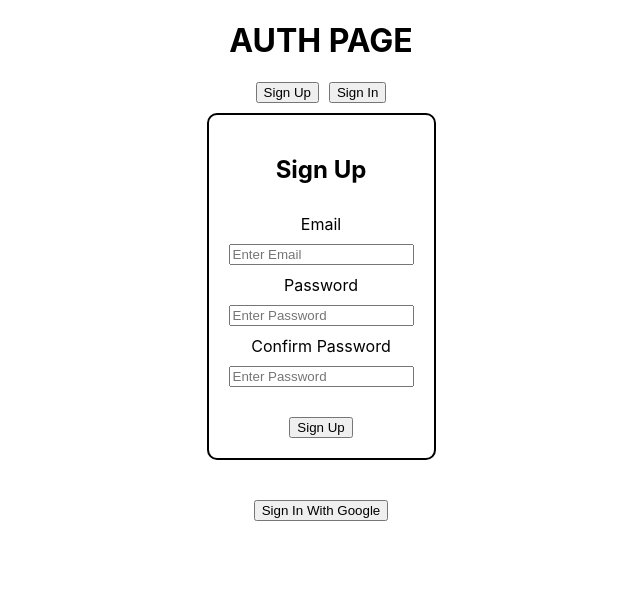
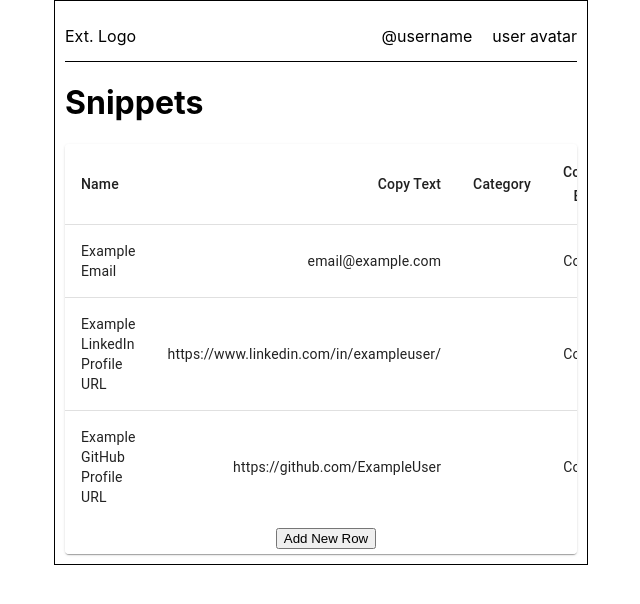
Before and after one commit to CharlesCarr/quick-copy-chrome-ext, a React (Create React App) app: page / in a window 1280 px wide. Before the commit this address led to /auth. Shown: the top 604 px of the page, without its empty margins (319-959 px from the left). Built offline with nearby package versions, Linux system fonts and the light colour scheme; no server answers.

Commit message:
feat: add default snippets page for users not logged in

```diff
--- a/src/App.js
+++ b/src/App.js
@@ -7,6 +7,7 @@ import { useEffect, useState } from "react";
 import Profile from "./pages/profile";
 import ProtectedRoute from "./pages/helpers/protected-route";
 import Snippets from "./pages/snippets";
+import DefaultSnippets from "./pages/default-snippets";
 
 function App() {
   const [session, setSession] = useState(null);
@@ -25,14 +26,25 @@ function App() {
   console.log("Session", session);
 
   return (
+    // <Router>
+    //   <Routes>
+    //     <Route path="/auth" element={<Auth />} />
+    //     <Route element={<ProtectedRoute session={session} />}>
+    //       <Route path="/" element={<Home session={session} />} />
+    //       <Route path="/profile" element={<Profile session={session} />} />
+    //       <Route path="/snippets" element={<Snippets session={session} />} />
+    //     </Route>
+    //   </Routes>
+    // </Router>
+
+    // TO DO: RECONSTRUCT ROUTES FOR NEW SNIPPETS PAGE
+
     <Router>
       <Routes>
-        <Route path="/auth" element={<Auth />} />
-        <Route element={<ProtectedRoute session={session} />}>
-          <Route path="/" element={<Home session={session} />} />
-          <Route path="/profile" element={<Profile session={session} />} />
-          <Route path="/snippets" element={<Snippets session={session} />} />
-        </Route>
+        <Route path="/" element={<DefaultSnippets />} />
+        {/* <Route path="/auth" element={<Auth />} />
+        <Route path="/profile" element={<Profile session={session} />} />
+        <Route path="/snippets" element={<Snippets session={session} />} /> */}
       </Routes>
     </Router>
   );
--- /dev/null
+++ b/src/components/header.js
@@ -0,0 +1,12 @@
+export default function Header() {
+  return (
+    <div style={{ width: "100%", height: "50px", display: "flex", alignItems: "center", borderBottom: "1px solid black"}}>
+      <p style={{ flexGrow: "1"}}>Ext. Logo</p>
+
+      <div style={{ display: "flex", gap: "20px"}}>
+        <p>@username</p>
+        <p>user avatar</p>
+      </div>
+    </div>
+  );
+}
--- /dev/null
+++ b/src/components/table-header.js
@@ -0,0 +1,16 @@
+import { TableCell, TableHead, TableRow } from "@mui/material";
+import React from "react";
+
+export default function TableHeader() {
+  return (
+    <TableHead>
+      <TableRow>
+        <TableCell>Name</TableCell>
+        <TableCell align="right">Copy Text</TableCell>
+        <TableCell align="right">Category</TableCell>
+        <TableCell align="right">Copy Btn</TableCell>
+        <TableCell align="right">Edit Btn</TableCell>
+      </TableRow>
+    </TableHead>
+  );
+}
--- /dev/null
+++ b/src/pages/default-snippets.js
@@ -0,0 +1,247 @@
+import React, { useState } from "react";
+import { supabase } from "../config/supabase-client";
+// MUI Components
+import {
+  Table,
+  TableBody,
+  TableCell,
+  TableContainer,
+  TableHead,
+  TableRow,
+  Paper,
+  Input,
+} from "@mui/material";
+import Header from "../components/header";
+import TableHeader from "../components/table-header";
+
+const defaultSnips = [
+  {
+    id: 1,
+    name: "Example Email",
+    snip_text: "email@example.com",
+    edit: false,
+  },
+  {
+    id: 2,
+    name: "Example LinkedIn Profile URL",
+    snip_text: "https://www.linkedin.com/in/exampleuser/",
+    edit: false,
+  },
+  {
+    id: 3,
+    name: "Example GitHub Profile URL",
+    snip_text: "https://github.com/ExampleUser",
+    edit: false,
+  },
+];
+
+const DefaultSnippets = () => {
+  const [userSnips, setUserSnips] = useState(defaultSnips);
+  //   const [displayedSnips, setDisplayedSnips] = useState(true);
+  const [updatedSnip, setUpdatedSnip] = useState(null);
+//   const { user } = session;
+
+  const copyText = async (text) => {
+    console.log(text);
+    try {
+      await navigator.clipboard.writeText(text);
+      // Alert the copied text
+      alert(`Copied Text! - ${text}`);
+      // displayToast(text);
+    } catch (err) {
+      console.error(`Failed to Copy - ${err}`);
+      alert(`Failed to Copy - ${err}`);
+    }
+  };
+
+  const addRowHandler = () => {
+    setUserSnips([
+      ...userSnips,
+      {
+        id: 1234,
+        name: "",
+        snip_text: "",
+        // think adding something to differentiate 'new' vs. 'update'
+        edit: true,
+      },
+    ]);
+  };
+
+  const editSaveHandler = (row) => {
+    console.log("edit / saving");
+    console.log("row", row);
+
+    if (row.edit) {
+      // conditional for whether saving for first time or updating
+      // 1234 is hardcoded in when creating new
+      if (row.id === 1234) {
+        // TODO 1: save for first time
+        setUserSnips([
+          ...userSnips,
+          {
+            id: Math.random() * 10,
+            name: updatedSnip.name,
+            snip_text: updatedSnip.snip_text,
+            edit: false,
+          },
+        ]);
+      } else {
+        // think can prob use the id of the row to check whether it is a new row or we are updating existing
+        // TODO 2: update existing record
+        const updatedUserSnips = userSnips.map((snip) => {
+          if (row.id === snip.id) {
+            snip.name = updatedSnip.name || row.name;
+            snip.snip_text = updatedSnip.snip_text || row.snip_text;
+          }
+          return snip;
+        });
+        console.log(updatedUserSnips);
+        setUserSnips(updatedUserSnips);
+      }
+    } else {
+      // flip the state to edit being true
+      const newSnipArr = userSnips.map((snip) => {
+        if (snip.id === row.id) {
+          snip.edit = true;
+        }
+        return snip;
+      });
+      setUserSnips(newSnipArr);
+    }
+  };
+
+  const deleteRow = (row) => {
+    console.log(`deleting row ${row}`);
+  };
+
+  return (
+    <div
+      style={{
+        width: "100vw",
+        display: "flex",
+        justifyContent: "center",
+        alignItems: "center",
+      }}
+    >
+      <div style={{ width: "40%", border: "1px solid black", padding: "10px" }}>
+        <Header />
+
+        <div
+          style={{
+            display: "flex",
+            alignItems: "center",
+            justifyContent: "space-between",
+          }}
+        >
+          <h1>Snippets</h1>
+        </div>
+
+        <div
+          style={{
+            display: "flex",
+            flexDirection: "column",
+            alignItems: "center",
+            justifyContent: "center",
+          }}
+        >
+          <TableContainer component={Paper}>
+            <Table sx={{ minWidth: 450 }} aria-label="simple table">
+              <TableHeader />
+
+              <TableBody>
+                {userSnips.map((row) => (
+                  <TableRow
+                    hover
+                    key={row.id}
+                    sx={{
+                      "&:last-child td, &:last-child th": { border: 0 },
+                    }}
+                  >
+                    <TableCell component="th" scope="row">
+                      {row.edit ? (
+                        <Input
+                          placeholder={row.name}
+                          onChange={(e) =>
+                            setUpdatedSnip({
+                              ...updatedSnip,
+                              name: e.target.value,
+                            })
+                          }
+                        ></Input>
+                      ) : (
+                        row.name
+                      )}
+                    </TableCell>
+                    <TableCell align="right">
+                      {row.edit ? (
+                        <Input
+                          placeholder={row.snip_text}
+                          onChange={(e) =>
+                            setUpdatedSnip({
+                              ...updatedSnip,
+                              snip_text: e.target.value,
+                            })
+                          }
+                        ></Input>
+                      ) : (
+                        row.snip_text
+                      )}
+                    </TableCell>
+                    <TableCell align="right">
+                      {row.edit ? (
+                        <Input
+                          placeholder={row.category}
+                          onChange={(e) =>
+                            setUpdatedSnip({
+                              ...updatedSnip,
+                              category: e.target.value,
+                            })
+                          }
+                        ></Input>
+                      ) : (
+                        row.category
+                      )}
+                    </TableCell>
+
+                    {row.edit ? (
+                      <TableCell align="right" onClick={() => deleteRow(row)}>
+                        Delete
+                      </TableCell>
+                    ) : (
+                      <TableCell
+                        align="right"
+                        onClick={() => copyText(row.snip_text)}
+                      >
+                        Copy
+                      </TableCell>
+                    )}
+
+                    <TableCell
+                      align="right"
+                      onClick={() => editSaveHandler(row)}
+                    >
+                      {row.edit ? "Save" : "Edit"}
+                    </TableCell>
+                  </TableRow>
+                ))}
+              </TableBody>
+            </Table>
+            <div
+              style={{
+                width: "100%",
+                display: "flex",
+                justifyContent: "center",
+                alignItems: "center",
+                padding: 5,
+              }}
+            >
+              <button onClick={addRowHandler}>Add New Row</button>
+            </div>
+          </TableContainer>
+        </div>
+      </div>
+    </div>
+  );
+};
+
+export default DefaultSnippets;
--- a/src/pages/home.js
+++ b/src/pages/home.js
@@ -61,8 +61,14 @@ const Home = ({ session }) => {
 
       {/* <p>Session User Email{session.user.email}</p> */}
 
-      <p>{`Username ${username}`}</p>
-      <p>{`Avatar URL ${avatar_url}`}</p>
+      {/* <p>{`Username ${username}`}</p> */}
+      <p>{`Username: ${session.user.user_metadata.email}`}</p>
+
+      <img
+        src={session.user.user_metadata.avatar_url}
+        alt="avatar pic"
+        style={{ width: "60px", height: "60px" }}
+      />
 
       <button onClick={() => supabase.auth.signOut()}>Sign Out</button>
     </div>
```
Also changed, not shown: src/pages/snippets.js (+34 -24 lines).
